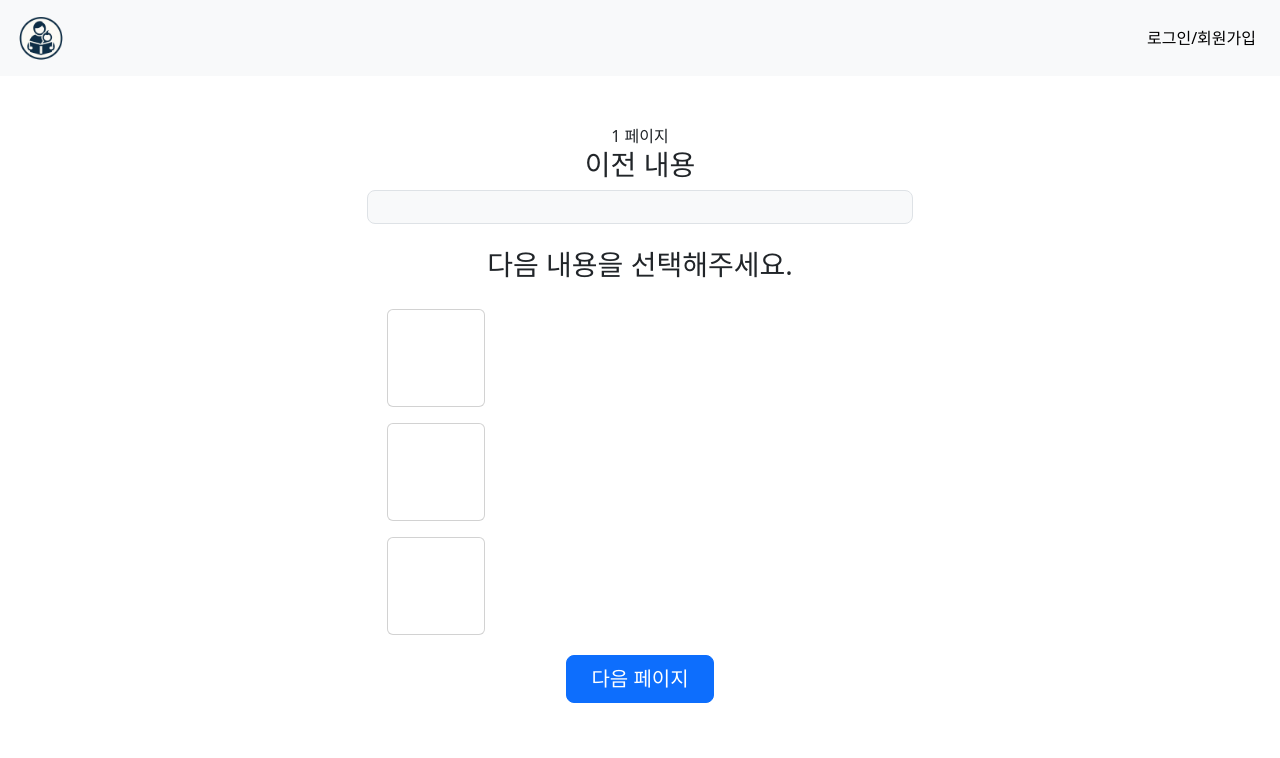
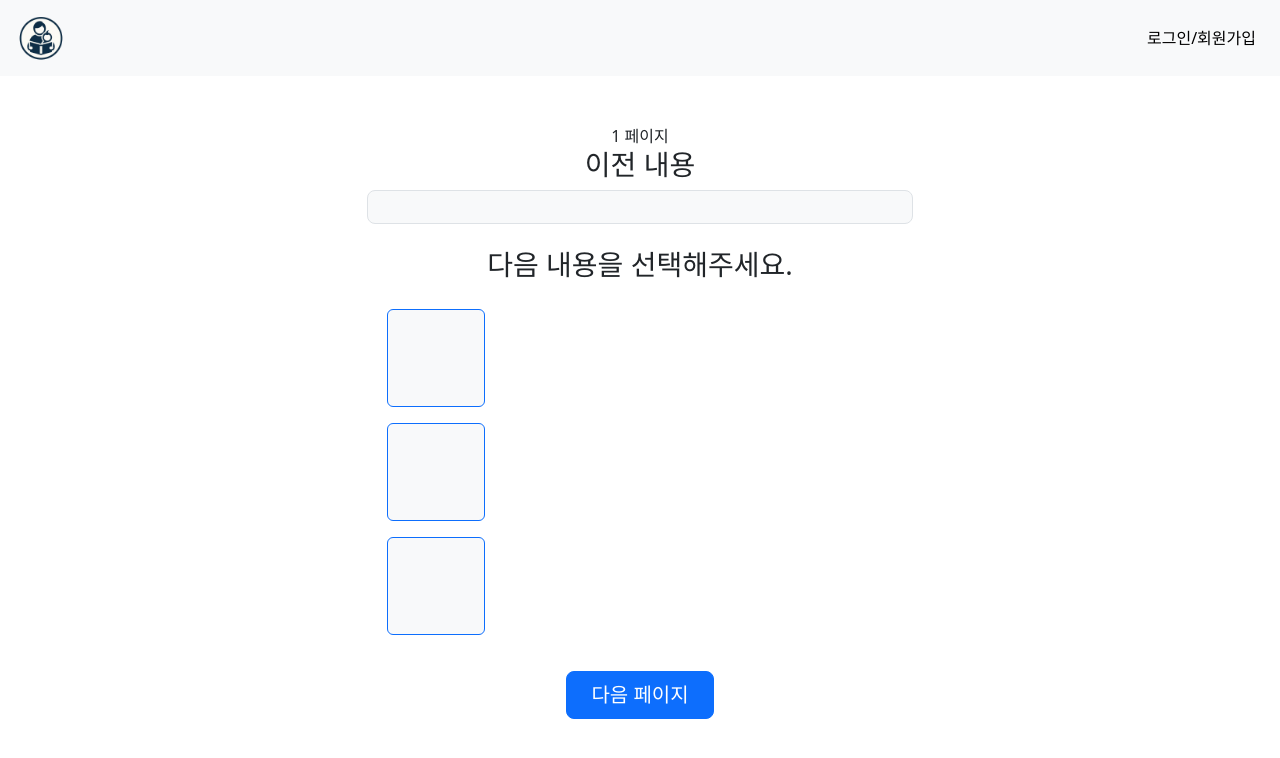
Before and after one commit to kkkkimtaehyeon/AiBook_Front, a React (Vite) app: page /stories/1/pages/1/new in a window 1280 px wide. Shown: the top 758 px of the page. Built offline with nearby package versions, Linux system fonts and the light colour scheme.

Commit message:
문장 선택 효과 추가

```diff
--- a/src/page/NewStory.jsx
+++ b/src/page/NewStory.jsx
@@ -69,9 +69,9 @@ const NewStory = () => {
             });
     };
 
-    const selectContentOption = (selectedContent) => {
-        setSelectedContent(selectedContent);
-        console.log("selectedContent: " + selectedContent);
+    const selectContentOption = (option) => {
+        setSelectedContent(option);
+        console.log("selectedContent: " + option);
     };
 
     return (
@@ -89,7 +89,7 @@ const NewStory = () => {
                             <Button className={"bg-light-subtle text-black"} disabled>
                                 <span className="spinner-grow spinner-grow-sm text-primary" role="status"
                                       aria-hidden="true"></span>
-                                이야기가 생성 중입니다...
+                                이야기를 생성 중입니다...
                             </Button>
                         </div>
                     ) : (
@@ -97,29 +97,20 @@ const NewStory = () => {
                             <h3>다음 내용을 선택해주세요.</h3>
                             <div className="content-container">
                                 <div className="d-flex flex-column align-items-start">
-                                    <Card className="mb-3" style={{cursor: 'pointer'}}
-                                          onClick={() => selectContentOption(contentOption1)}>
-                                        <Card.Body>
-                                            <Card.Text>{contentOption1}</Card.Text>
-                                        </Card.Body>
-                                    </Card>
-                                    <Card className="mb-3" style={{cursor: 'pointer'}}
-                                          onClick={() => selectContentOption(contentOption2)}>
-                                        <Card.Body>
-                                            <Card.Text>{contentOption2}</Card.Text>
-                                        </Card.Body>
-                                    </Card>
-                                    <Card style={{cursor: 'pointer'}}
-                                          onClick={() => selectContentOption(contentOption3)}>
-                                        <Card.Body>
-                                            <Card.Text>{contentOption3}</Card.Text>
-                                        </Card.Body>
-                                    </Card>
+                                    {[contentOption1, contentOption2, contentOption3].map((option, index) => (
+                                        <Card key={index}
+                                              className={`mb-3 ${selectedContent === option ? 'border-primary bg-light' : ''}`}
+                                              style={{cursor: 'pointer'}}
+                                              onClick={() => selectContentOption(option)}>
+                                            <Card.Body>
+                                                <Card.Text>{option}</Card.Text>
+                                            </Card.Body>
+                                        </Card>
+                                    ))}
                                 </div>
                             </div>
                         </>
-                    )
-                    }
+                    )}
                     <div className="text-center">
                         <Button onClick={goToNextPage} variant="primary" size="lg" className="px-4 py-2 rounded-3">
                             다음 페이지
@@ -128,8 +119,7 @@ const NewStory = () => {
                 </Col>
             </Row>
         </Container>
-    )
-        ;
+    );
 };
 
 export default NewStory;
```
